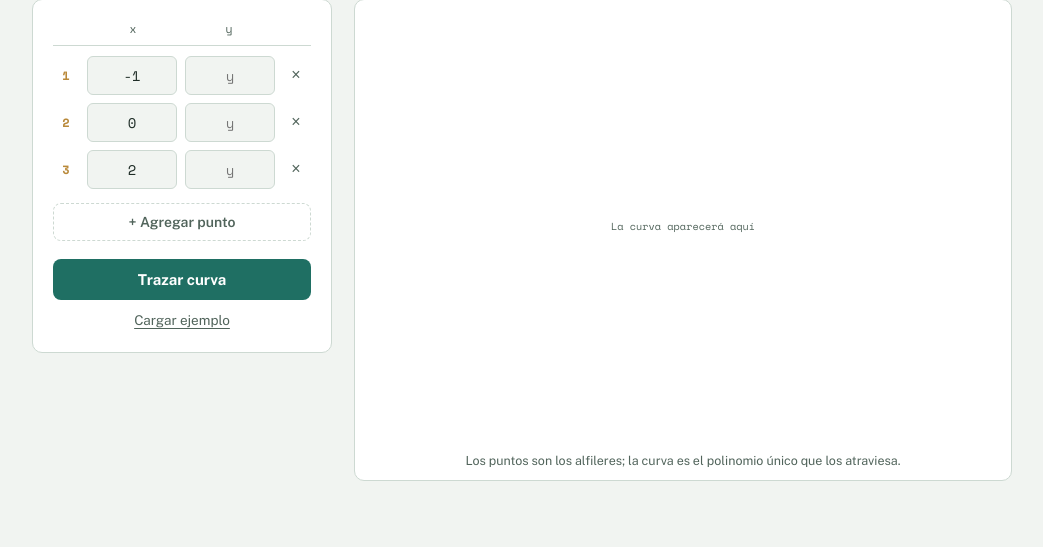
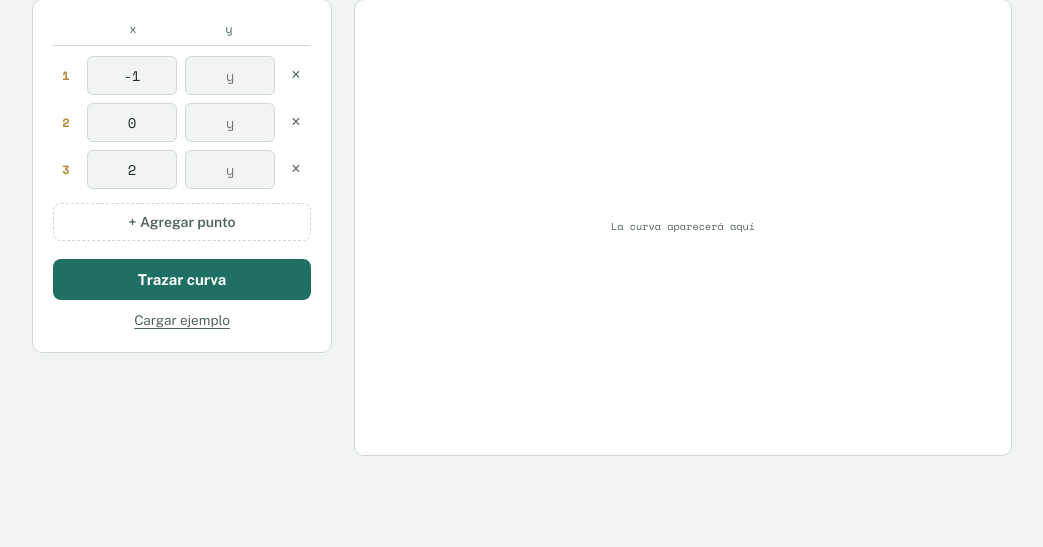
Before and after one commit to emilianoyb/lagrange_web, a Flask app: page / in a window 1280 px wide. Shown: the part 104-651 px from the top of the page, without its empty margins (118-1161 px from the left). Run offline with Flask 3, Linux system fonts and the light colour scheme.

Commit message:
Remove commented hint about graph points in index.html

```diff
--- a/templates/index.html
+++ b/templates/index.html
@@ -48,7 +48,7 @@
       <svg id="grafico" viewBox="0 0 640 440" preserveAspectRatio="xMidYMid meet">
         <!-- la grilla, los ejes, la curva y los pines se dibujan por JS -->
       </svg>
-      <p class="pista-plano">Los puntos son los alfileres; la curva es el polinomio único que los atraviesa.</p>
+      <!--<p class="pista-plano">Los puntos son los alfileres; la curva es el polinomio único que los atraviesa.</p>-->
     </section>
 
   </main>
```
